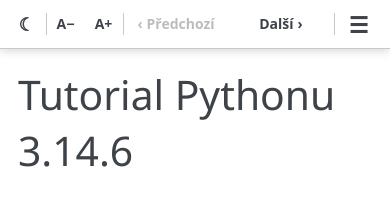
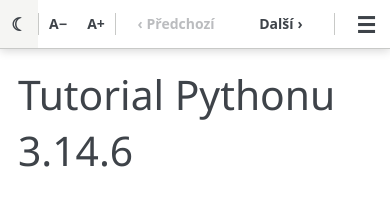
Before and after one commit to MilanKolomy/python-tutorial-cs, a Sphinx documentation site: the page built from source/index.rst, in a window 390 px wide. Shown: the top 198 px of the page. Built offline with Sphinx 7.4.7, drawn with Linux system fonts in a browser that asks for light colours.

Commit message:
Doladění mobilní navigace

```diff
--- a/source/_static/custom.css
+++ b/source/_static/custom.css
@@ -235,7 +235,7 @@
         top: 0;
         right: 0;
         left: 0;
-        justify-content: center;
+        justify-content: flex-start;
         width: 100%;
         min-height: 48px;
         border-width: 0 0 1px;
@@ -271,8 +271,13 @@
         max-width: 105px;
     }
 
+    .reader-controls__prev {
+        margin-left: auto;
+    }
+
     .reader-controls__menu {
         flex: 0 0 48px;
+        margin-left: auto;
     }
 
     div.sphinxsidebar {
@@ -324,6 +329,15 @@
         color: var(--reader-link);
     }
 
+    div.sphinxsidebar ul li a {
+        display: flex;
+        box-sizing: border-box;
+        min-height: 42px;
+        padding: 7px 5px;
+        align-items: center;
+        line-height: 1.45;
+    }
+
     div.sphinxsidebar p.logo {
         display: block;
     }
```
